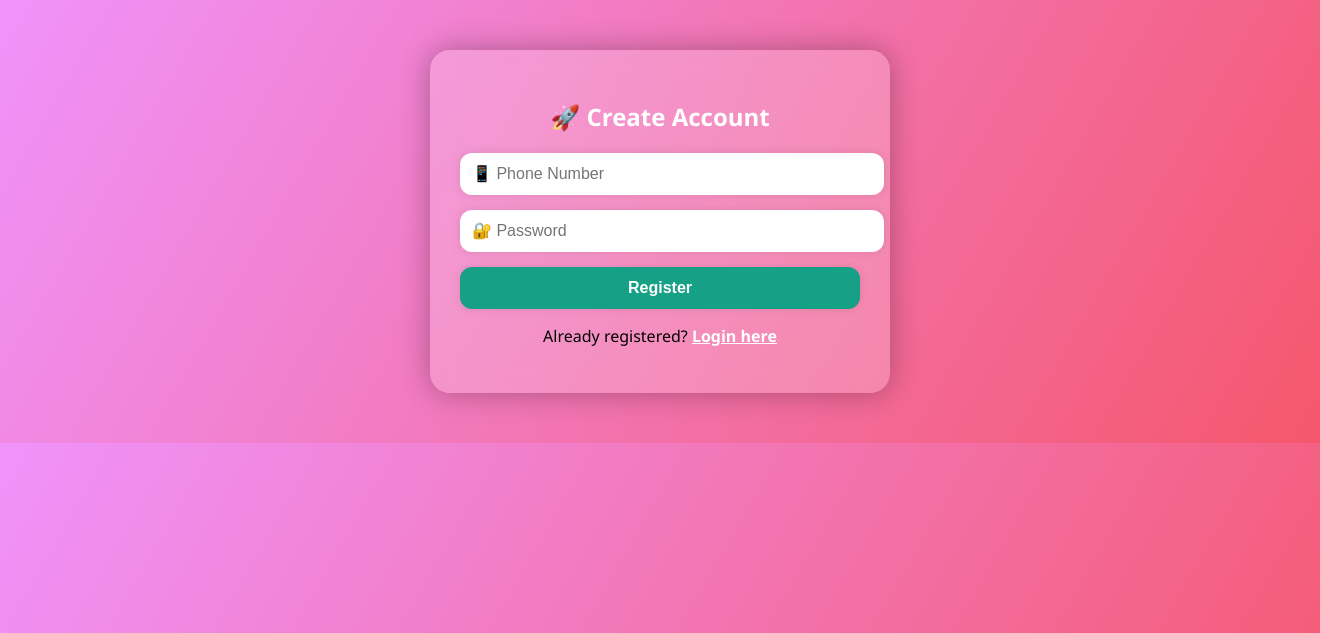
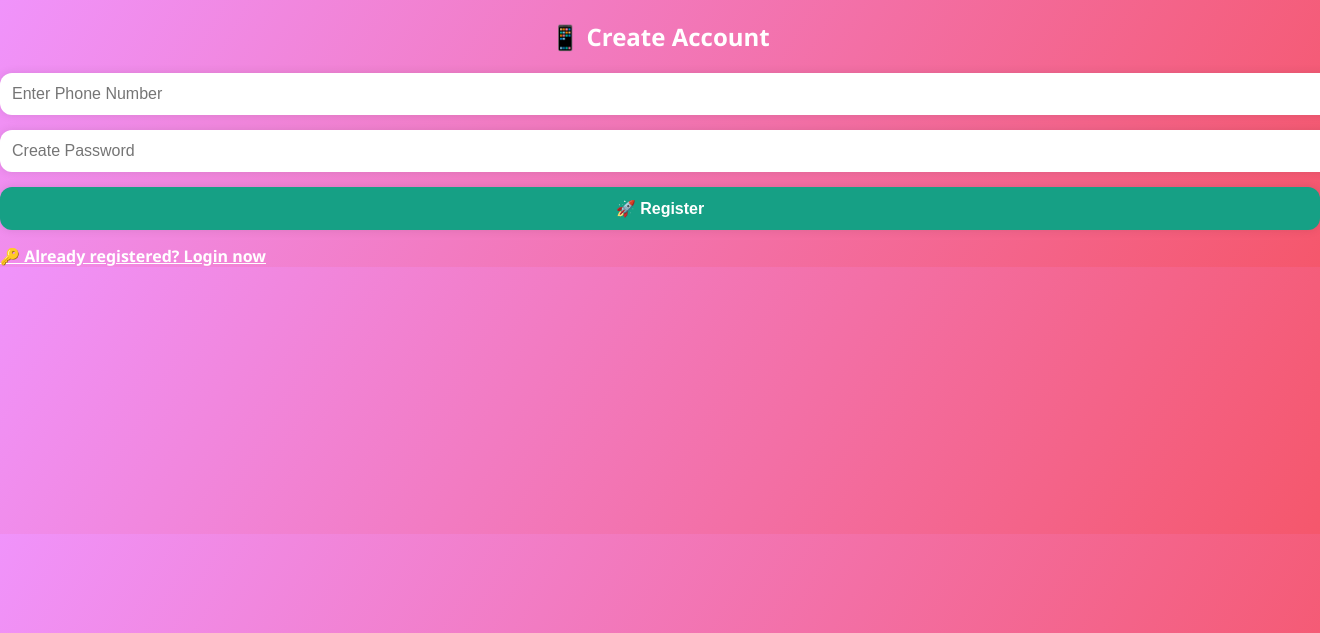
Before and after one commit to abdullahasad491326/SMS_Web_App, a Flask app: page /register in a window 1320 px wide; the page is wider, and only the part inside the window is pictured. Shown: the top 633 px of that part. Run offline with Flask 3, Linux system fonts and the light colour scheme.

Commit message:
Update register.html

```diff
--- a/app/templates/register.html
+++ b/app/templates/register.html
@@ -7,19 +7,23 @@
   <link rel="stylesheet" href="{{ url_for('static', filename='style.css') }}">
 </head>
 <body>
-  <div class="card">
-    <h2>🚀 Create Account</h2>
+  <div class="card-container">
+    <div class="glass-card">
+      <h2>📱 Create Account</h2>
       {% with messages = get_flashed_messages() %}
         {% if messages %}
           <div class="flash">{{ messages[0] }}</div>
         {% endif %}
       {% endwith %}
       <form action="/register" method="POST">
-      <input type="text" name="phone" placeholder="📱 Phone Number" required>
-      <input type="password" name="password" placeholder="🔐 Password" required>
-      <button type="submit">Register</button>
+        <input type="text" name="phone" placeholder="Enter Phone Number" required>
+        <input type="password" name="password" placeholder="Create Password" required>
+        <button type="submit">🚀 Register</button>
       </form>
-    <p style="text-align: center;">Already registered? <a href="/login">Login here</a></p>
+      <div class="bottom-link">
+        <a href="/login">🔑 Already registered? Login now</a>
+      </div>
+    </div>
   </div>
 </body>
 </html>
```
Lines whose indentation alone changed are shown as unchanged.
